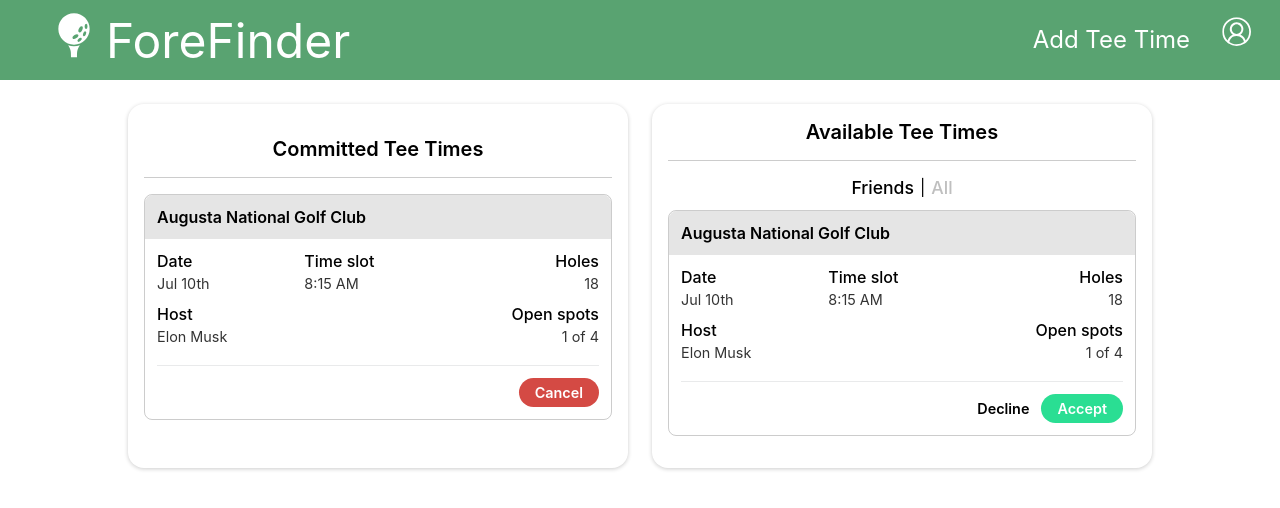
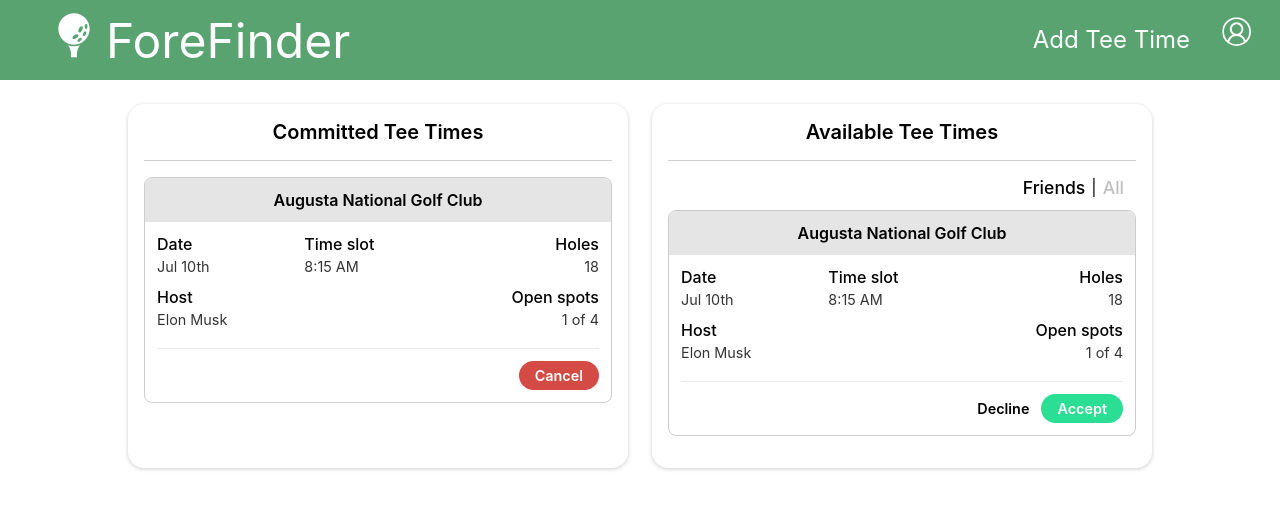
Before and after one commit to foreFinder/fore-finder-fe, a React (Create React App) app: page / in a window 1280 px wide. Shown: the top 508 px of the page. Built offline with nearby package versions, Linux system fonts and the light colour scheme.

Commit message:
Reposition tee time title and type selection

```diff
--- a/src/components/TeeTime/TeeTime.css
+++ b/src/components/TeeTime/TeeTime.css
@@ -111,8 +111,4 @@
     border-radius: 8px;
     box-shadow: unset;
   }
-
-  .course-name {
-    text-align: left;
-  }
 }
--- a/src/components/TeeTimeContainer/TeeTimeContainer.css
+++ b/src/components/TeeTimeContainer/TeeTimeContainer.css
@@ -14,3 +14,7 @@
   font-size: 1.25em;
   font-weight: 600;
 } */
+
+.test:nth-child(1) {
+
+}
--- a/src/components/TeeTimeContainer/TeeTimeContainer.js
+++ b/src/components/TeeTimeContainer/TeeTimeContainer.js
@@ -12,7 +12,6 @@ const StyleWrapper = styled.div`
   margin-bottom: 24px;
 
   @media only screen and (min-width: 768px) {
-    justify-content: center;
     align-items: center;
     padding: 16px 16px 32px 16px;
     border-radius: 16px;
@@ -34,8 +33,10 @@ const ContainerTitle = styled.h2`
 `
 
 const TypeSelector = styled.span`
+  align-self: flex-end;
   display: flex;
   margin-bottom: 12px;
+  padding-right: 12px;
 
   .type-select-btn {
     background-color: unset;
@@ -56,6 +57,10 @@ const TypeSelector = styled.span`
 
   .unselected {
     color: rgba(0, 0, 0, .25);
+  }
+
+  @media only screen and (min-width: 768px) {
+    align-self: flex-end;
   }
 `
 
```
